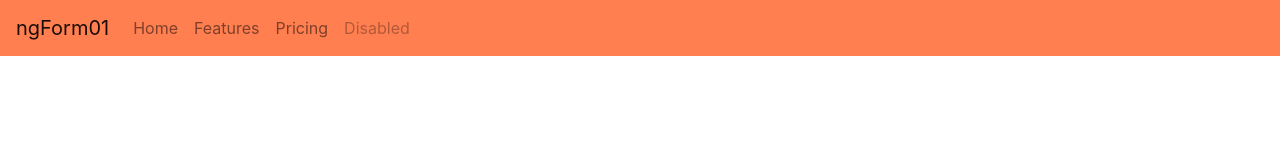
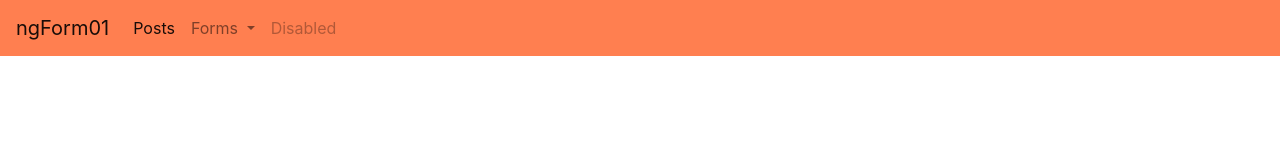
Before and after one commit to lorenzobianchi/ngForm01, an Angular app: page / in a window 1280 px wide. Shown: the top 160 px of the page. Built offline with nearby package versions, Linux system fonts and the light colour scheme.

Commit message:
added links to navbar

```diff
--- a/src/app/navbar/navbar.component.html
+++ b/src/app/navbar/navbar.component.html
@@ -3,12 +3,28 @@
   <button class="navbar-toggler" type="button" data-toggle="collapse" data-target="#navbarNavAltMarkup" aria-controls="navbarNavAltMarkup" aria-expanded="false" aria-label="Toggle navigation">
     <span class="navbar-toggler-icon"></span>
   </button>
-  <div class="collapse navbar-collapse" id="navbarNavAltMarkup">
-    <div class="navbar-nav">
-      <a class="nav-item nav-link" href="#">Home <span class="sr-only">(current)</span></a>
-      <a class="nav-item nav-link" href="#">Features</a>
-      <a class="nav-item nav-link" href="#">Pricing</a>
-      <a class="nav-item nav-link disabled" href="#" tabindex="-1" aria-disabled="true">Disabled</a>
-    </div>
+  <div class="collapse navbar-collapse">
+    <ul class="navbar-nav mr-auto">
+      <li class="nav-item active">
+        <a class="nav-link" routerLink="posts">Posts</a>
+      </li>
+      <!-- <li class="nav-item">
+        <a class="nav-link" href="#">Link</a>
+      </li> -->
+      <li class="nav-item dropdown">
+        <a class="nav-link dropdown-toggle" role="button" (click)="toggleDropdown()">
+          Forms
+        </a>
+        <div class="dropdown-menu show" *ngIf="dropdownOpen">
+          <a class="dropdown-item" routerLink="select">Select</a>
+          <a class="dropdown-item" routerLink="radio">Radio</a>
+          <div class="dropdown-divider"></div>
+          <a class="dropdown-item" routerLink="login">Login</a>
+        </div>
+      </li>
+      <li class="nav-item">
+        <a class="nav-link disabled" href="#">Disabled</a>
+      </li>
+    </ul>
   </div>
 </nav>
--- a/src/app/navbar/navbar.component.ts
+++ b/src/app/navbar/navbar.component.ts
@@ -7,10 +7,14 @@ import { Component, OnInit } from '@angular/core';
 })
 export class NavbarComponent implements OnInit {
   title: string = 'ngForm01'
+  dropdownOpen: boolean = false;
 
   constructor() { }
 
   ngOnInit() {
   }
 
+  toggleDropdown() {
+    return this.dropdownOpen = !this.dropdownOpen
+  }
 }
```
